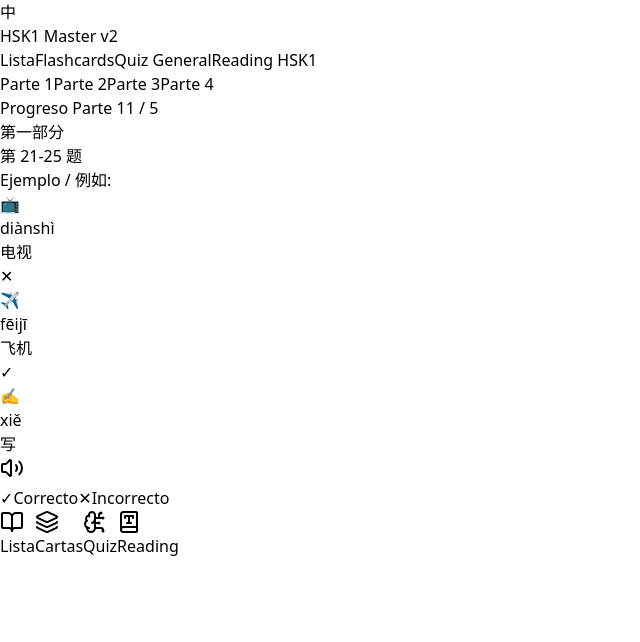
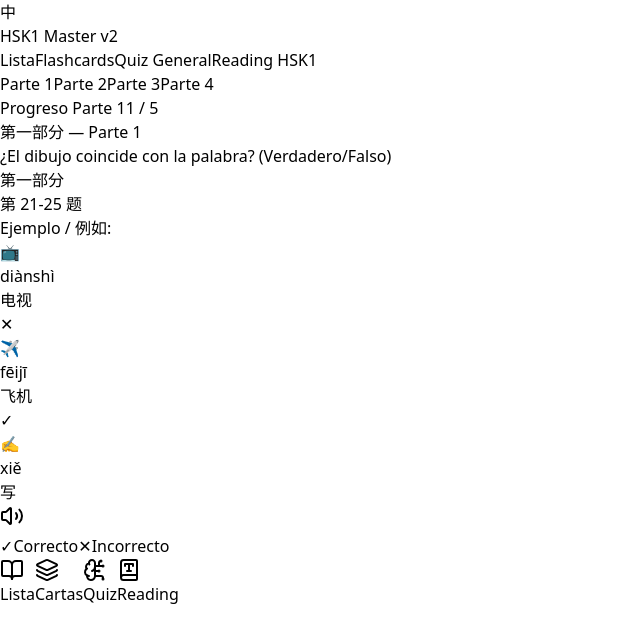
Before and after one commit to vicentbusiness04-art/hsk1-study-app-v2, a React (Vite) app: page / in a window 1280 px wide. Shown: the top 642 px of the page, without its empty margins (0-640 px from the left). Built offline with nearby package versions, Linux system fonts and the light colour scheme.

Commit message:
UI: add descriptive titles and instructions to each reading part

```diff
--- a/src/components/ReadingSection.jsx
+++ b/src/components/ReadingSection.jsx
@@ -110,7 +110,32 @@ export default function ReadingSection() {
                     </div>
                 </div>
 
-                {currentQuestion.type === 'true-false' && (
+    {activePart === 1 && (
+        <div className="mb-6 text-center">
+            <h3 className="text-lg font-bold text-teal-800 tracking-tight">第一部分 — Parte 1</h3>
+            <p className="text-sm text-gray-500">¿El dibujo coincide con la palabra? (Verdadero/Falso)</p>
+        </div>
+    )}
+    {activePart === 2 && (
+        <div className="mb-6 text-center">
+            <h3 className="text-lg font-bold text-teal-800 tracking-tight">第二部分 — Parte 2</h3>
+            <p className="text-sm text-gray-500">Relaciona cada frase con su imagen correspondiente (A-F)</p>
+        </div>
+    )}
+    {activePart === 3 && (
+        <div className="mb-6 text-center">
+            <h3 className="text-lg font-bold text-teal-800 tracking-tight">第三部分 — Parte 3</h3>
+            <p className="text-sm text-gray-500">Relaciona las preguntas de la izquierda con las respuestas de la derecha</p>
+        </div>
+    )}
+    {activePart === 4 && (
+        <div className="mb-6 text-center">
+            <h3 className="text-lg font-bold text-teal-800 tracking-tight">第四部分 — Parte 4</h3>
+            <p className="text-sm text-gray-500">Completa las frases eligiendo la palabra correcta del recuadro</p>
+        </div>
+    )}
+
+    {currentQuestion.type === 'true-false' && (
                     <Part1TrueFalse question={currentQuestion} onAnswer={handleAnswer} />
                 )}
                 {currentQuestion.type === 'matching-image' && (
```
